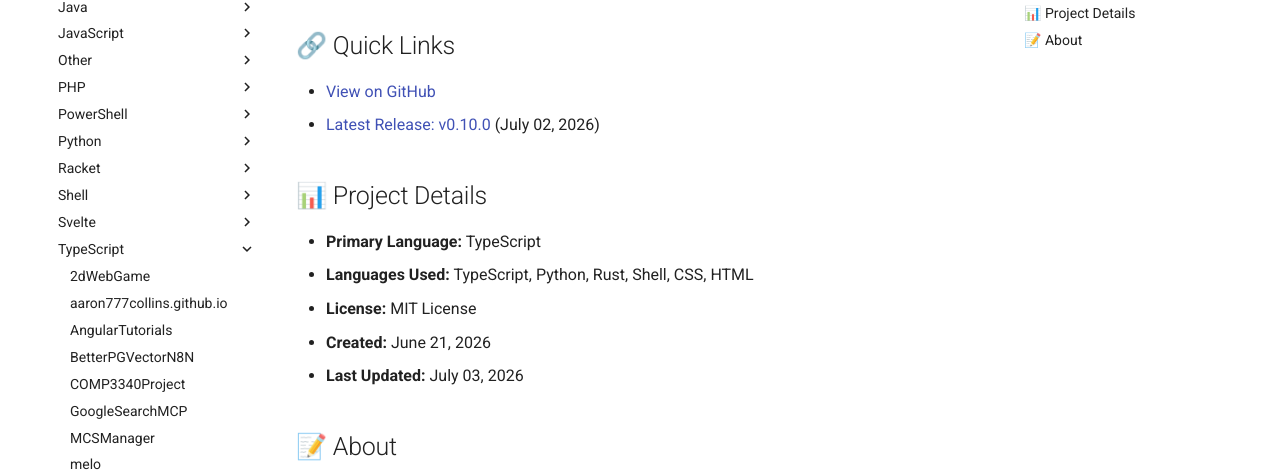
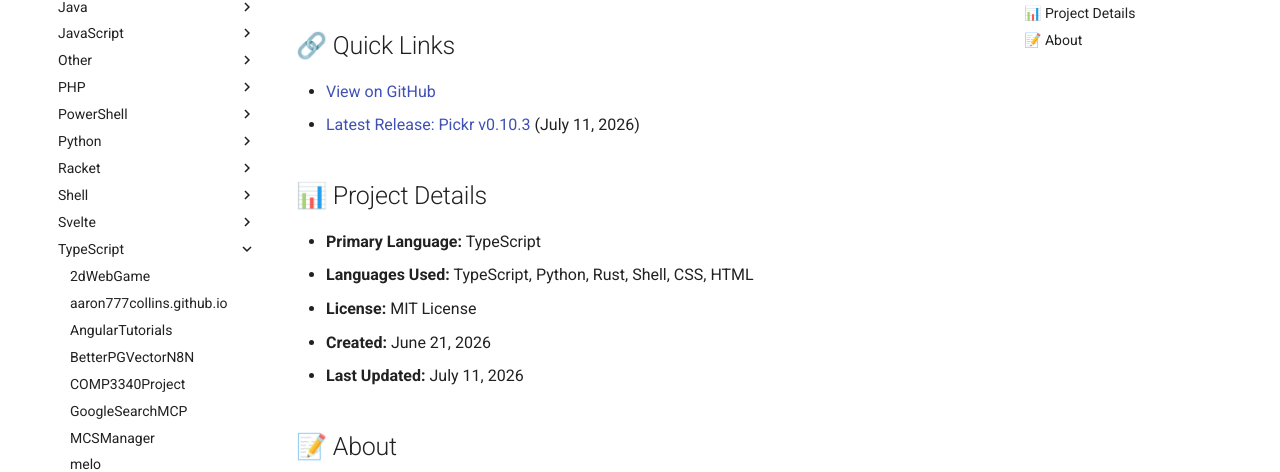
Before and after one commit to aaron777collins/projects, an MkDocs documentation site: the page built from docs/pickr.md, in a window 1280 px wide and 900 px high. Shown: the part 152-624 px from the top of the window. Built offline with MkDocs 1.6.1 and Material for MkDocs 9.7.7, drawn with Linux system fonts in a browser that asks for light colours.

Commit message:
🤖 Auto-update project documentation
Updated project pages with latest information from GitHub API:
- Repository details and metadata
- Latest releases
- GitHub Pages links
- Language statistics
- Topics and tags
- Star and fork counts

Generated by GitHub Actions on 2026-07-11 05:18:11 UTC

```diff
--- a/docs/pickr.md
+++ b/docs/pickr.md
@@ -3,7 +3,7 @@
 ## 🔗 Quick Links
 
 - [View on GitHub](https://github.com/aaron777collins/pickr)
-- [Latest Release: v0.10.0](https://github.com/aaron777collins/pickr/releases/tag/v0.10.0) (July 02, 2026)
+- [Latest Release: Pickr v0.10.3](https://github.com/aaron777collins/pickr/releases/tag/v0.10.3) (July 11, 2026)
 
 ## 📊 Project Details
 
@@ -11,7 +11,7 @@
 - **Languages Used:** TypeScript, Python, Rust, Shell, CSS, HTML
 - **License:** MIT License
 - **Created:** June 21, 2026
-- **Last Updated:** July 03, 2026
+- **Last Updated:** July 11, 2026
 
 ## 📝 About
 
```
Also changed, not shown: docs/MinecraftDatapackLanguage.md (+1 -1 lines), docs/oneplatform.md (+1 -1 lines), docs/projects-test.md (+1 -1 lines), docs/projects.md (+1 -1 lines).
